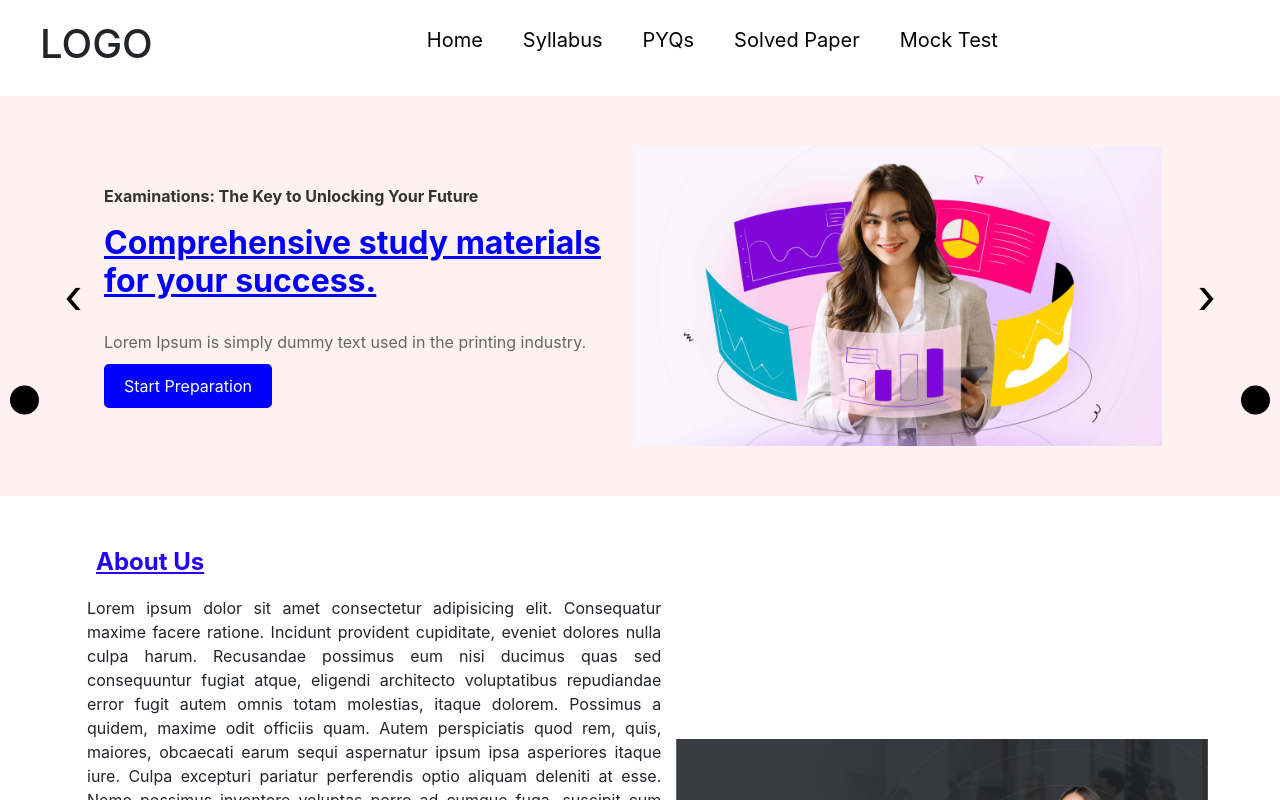
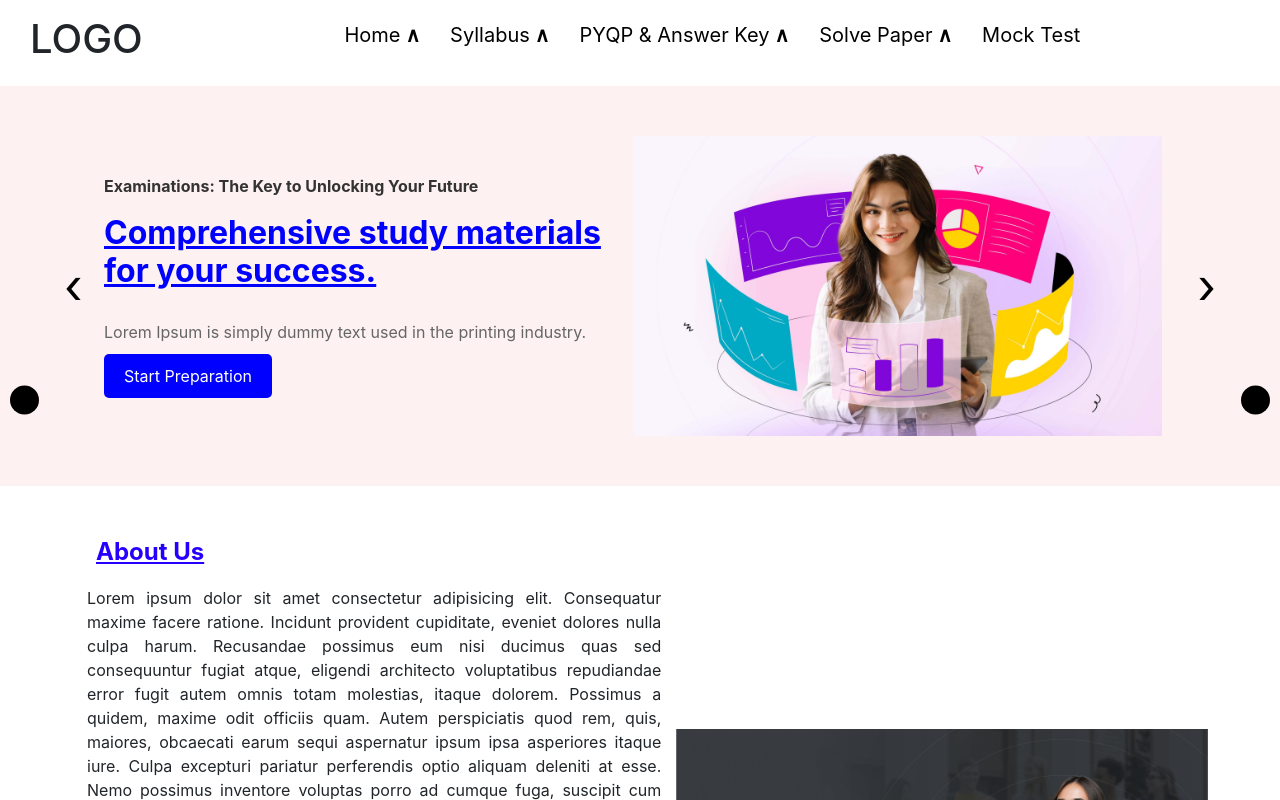
Before and after one commit to Zainabfatima12/trehousingpublications, a Vue app in the folder frontend/: page / in a window 1280 px wide. Shown: the top 800 px of the page. Built offline with nearby package versions, Linux system fonts and the light colour scheme; the HTML template or start-up script is replaced by a standard one.

Commit message:
Update Header
Update Header

```diff
--- a/frontend/src/components/Homepage/HeaderSec.vue
+++ b/frontend/src/components/Homepage/HeaderSec.vue
@@ -1,40 +1,188 @@
+
 <template>
   <div>
-    <nav>
+    <nav ref="navMenu">
+      <!-- Logo Section -->
       <div class="logo">
+        <h1>LOGO</h1>
+      </div>
 
-         <h1>LOGO</h1>
-      </div>
-      <div class="menu-icon" @click="toggleMenu">
+      <!-- Mobile Menu Icon -->
+      <div class="menu-icon" @click="toggleMenu" ref="menuIcon">
         <div></div>
         <div></div>
         <div></div>
       </div>
+
+      <!-- Navigation Links -->
       <ul :class="['nav-links', { active: isMenuActive }]">
-        <li><a href="#">Home</a></li>
-        <li><a href="#">Syllabus</a></li>
-        <li><a href="#">PYQs</a></li>
-        <li><a href="#">Solved Paper</a></li>
-        <li><a href="#">Mock Test</a></li>
+        <li v-for="(item, index) in menuItems" :key="index" class="dropdown">
+          <a href="#" @click.prevent="toggleDropdown(index)">
+            {{ item.name }} <span v-if="item.submenu" class="dropdown-icon">&and;</span>
+          </a>
+
+          <!-- Dropdown Menu -->
+          <ul v-if="item.submenu" :class="['dropdown-menu', { show: activeDropdown === index }]">
+            <li v-for="(subItem, subIndex) in item.submenu" :key="subIndex" class="sub-dropdown">
+              <a href="#" @click.prevent="toggleSubDropdown(index, subIndex)">
+                {{ subItem.name }} <span v-if="subItem.submenu" class="sub-dropdown-icon">+</span>
+              </a>
+
+              <!-- Sub-dropdown Menu -->
+              <ul v-if="subItem.submenu" :class="['sub-dropdown-menu', { show: activeSubDropdown[index] === subIndex }]">
+                <li v-for="(subSubItem, subSubIndex) in subItem.submenu" :key="subSubIndex">
+                  <a href="#">{{ subSubItem }}</a>
+                </li>
+              </ul>
+            </li>
+          </ul>
+        </li>
       </ul>
     </nav>
   </div>
 </template>
 
 <script>
-// import logoPath from "@/assets/Homepage/logo-nobg.png";
-
 export default {
   data() {
     return {
-      // logo: logoPath,
       isMenuActive: false,
+      activeDropdown: null,
+      activeSubDropdown: {},
+      menuItems: [
+        {
+          name: "Home",
+          submenu: [
+            { name: "About" },
+            { name: "Mission & Vision" },
+            { name: "Books" },
+            { name: "Notification" },
+            { name: "News Letter" },
+          ],
+        },
+        {
+          name: "Syllabus",
+          submenu: [
+            {
+              name: "BPSC TRE",
+              submenu: [
+                "PGT(11-12)",
+                "TGT(9-10)",
+                "UPPER PRT(6-8)",
+                "PRT(1-5)",
+              ],
+            },
+            {
+              name: "BIHAR STET",
+              submenu: ["STET 1 TGT (9-10)", "STET 2 PGT(11-12)"],
+            },
+            { name: "KVS", submenu: ["PGT", "TGT", "PRT"] },
+            { name: "NVS", submenu: ["PGT", "TGT", "PRT"] },
+            { name: "DSSB", submenu: ["PGT", "TGT", "PRT"] },
+            {
+              name: "TET(1-8)",
+              submenu: [
+                "CTET",
+                "BIHAR",
+                "JHARKHAND",
+                "UTTAR PRADESH",
+                "UTTARAKHAND",
+                "MADHYA PRADESH",
+                "RAJASTHAN",
+                "HARYANA",
+                "HIMACHAL PRADESH",
+                "ASSAM",
+                "GUJARAT",
+                "CHHATTISGARH",
+                "MAHARASHTRA",
+                "ANDHRA PRADESH",
+                "ARUNACHAL PRADESH",
+                "GOA",
+                "KARNATAKA",
+                "KERALA",
+                "MANIPUR",
+                "MEGHALAYA",
+                "MIZORAM",
+                "NAGALAND",
+                "ODISHA",
+                "PUNJAB",
+                "SIKKIM",
+                "TAMIL NADU",
+                "TELANGANA",
+                "TRIPURA",
+                "WEST BENGAL",
+              ],
+            },
+            { name: "HARYANA(HPSP)" },
+            { name: "UP LT GRADE GIC" },
+          ],
+        },
+        {
+          name: "PYQP & Answer Key",
+          submenu: [
+            {
+              name: "BPSC",
+              submenu: [
+                "PGT (11-12)",
+                "TGT (9-12)",
+                "UPPER PRT(6-8)",
+                "PRT(1-5)",
+              ],
+            },
+            { name: "BIHAR STET", submenu: ["STET 1 TGT (9-10)", "STET 2 PGT(11-12)"] },
+            { name: "KVS", submenu: ["PGT", "TGT", "PRT"] },
+            { name: "NVS", submenu: ["PGT", "TGT", "PRT"] },
+            { name: "DSSB", submenu: ["PGT", "TGT", "PRT"] },
+            { name: "HARYANA(HPSP)", submenu: ["PGT"] },
+            { name: "UP LT GRADE GIC", submenu: ["PGT"] },
+          ],
+        },
+        {
+          name: "Solve Paper",
+          submenu: [
+            {
+              name: "BPSC TRE",
+              submenu: [
+                "BPSC TRE 1.0 (11-12) Computer Science",
+                "BPSC TRE 2.0 (11-12) Computer Science",
+                "BPSC TRE 2.0 (9-10) Computer Science",
+                "BPSC TRE 3.0 (11-12) Computer Science",
+                "BPSC TRE 3.0 (6-10) Computer Science",
+              ],
+            },
+          ],
+        },
+        {
+          name: "Mock Test",
+
+        },
+      ],
     };
   },
   methods: {
     toggleMenu() {
       this.isMenuActive = !this.isMenuActive;
     },
+    toggleDropdown(index) {
+      this.activeDropdown = this.activeDropdown === index ? null : index;
+      this.activeSubDropdown = {}; // Reset sub-dropdowns
+    },
+    toggleSubDropdown(parentIndex, subIndex) {
+      this.activeSubDropdown[parentIndex] =
+        this.activeSubDropdown[parentIndex] === subIndex ? null : subIndex;
+    },
+    closeDropdowns(event) {
+      if (!this.$refs.navMenu.contains(event.target)) {
+        this.activeDropdown = null;
+        this.activeSubDropdown = {};
+      }
+    },
+  },
+  mounted() {
+    document.addEventListener("click", this.closeDropdowns);
+  },
+  beforeUnmount() {
+    document.removeEventListener("click", this.closeDropdowns);
   },
 };
 </script>
@@ -42,82 +190,159 @@ export default {
 <style scoped>
 @import url("https://cdn.jsdelivr.net/npm/bootstrap@4.6.2/dist/css/bootstrap.min.css");
 
+/* Navbar Styles */
 nav {
   display: flex;
   justify-content: space-between;
   align-items: center;
-  padding: 20px 40px;
-  background-color: white;
+  padding: 15px 30px;
   width: 100%;
-  /* padding: 40px; */
+  position: relative;
 }
 
-.logo {
-  /* flex-shrink: 0; */
-}
-
-.logo img {
-  width: 115px;
-  height: auto;
-  margin-left: 10px;
-}
-
+/* Navbar Links */
 .nav-links {
   display: flex;
   align-items: center;
   list-style: none;
   flex-grow: 1;
-  justify-content: center; /* Centering links */
+  justify-content: center;
 }
 
 .nav-links li {
-  margin: 0 20px;
+  position: relative;
+  margin: 0 15px;
 }
 
 .nav-links a {
   text-decoration: none;
   color: black;
   font-size: 20px;
-  /* font-weight: bold; */
-  transition: color 0.3s ease-in-out, text-decoration 0.3s ease-in-out;
+  transition: color 0.3s ease-in-out;
+  display: flex;
+  align-items: center;
 }
 
-.nav-links a:hover {
+.nav-links a:hover{
   text-decoration: underline;
+  font-weight: bold !important;
+}
+
+/* Dropdown Menu */
+.dropdown-menu {
+  display: none;
+  position: absolute;
+  top: 100%;
+  left: 0;
+  list-style: none;
+  /* padding: 10px 0; */
+  width: auto;
+  z-index: 1001;
+  border: none;
+  margin-top: 20px;
+}
+
+.dropdown-menu.show {
+  display: block;
+}
+/* Styling for dropdown icons */
+.dropdown-icon {
+  padding-left: 5px;
+  font-size: 20px;
   font-weight: bold;
-  transition: all 0.3s ease-in-out;
+}
+
+/* Sub-dropdown menu */
+
+/* .dropdown {
+  padding: 5px;
+} */
+
+.sub-dropdown {
+  position: relative;
+  font-size: 20px;
+  width: 100%;
+  right: 25px;
+  padding: 10px 20px;
+
+}
+
+.sub-dropdown a {
+  /* display: flex; */
+  justify-content: space-between;
+  align-items: center;
+  font-size: 20px;
+  width: 30vh;
+  /* background-color: yellow; */
+
+
+}
+
+.sub-dropdown-menu {
+  display: none;
+  position: absolute;
+  top: -10px;
+  left: 100%;
+  background-color: white;
+  /* background-color: rgb(116, 103, 191); */
+  list-style: none;
+  padding: 10px 0;
+  width: 40vh;
+  height: 40vh;
+  overflow-y: auto;
+  z-index: 1000;
+  scroll-behavior: smooth;
+  text-align: left;
+  font-size: 20px;
+  right: 50px;
+  border-radius: 10px;
+  margin-left: -40px;
+  /* margin-top: 20px; */
+}
+
+.sub-dropdown-menu a{
+  padding: 10px 0;
+}
+
+.sub-dropdown-menu.show {
+  display: block;
 }
 
 
+
+/* Mobile Menu Icon */
 .menu-icon {
   display: none;
   flex-direction: column;
   justify-content: space-between;
-  width: 25px;
-  height: 18px;
+  width: 30px;
+  height: 22px;
   cursor: pointer;
-
 }
 
 .menu-icon div {
   width: 100%;
-  height: 3px;
+  height: 4px;
   background-color: black;
-
 }
 
-/* Responsive Design */
+
+@media (max-width: 1024px) {
+  .dropdown-menu, .sub-dropdown-menu {
+    width: 100%;
+  }
+}
+
+/* Responsive Design for Mobile Screens */
+
 @media (max-width: 768px) {
+  nav {
+    padding: 25px 20px;
+  }
+
   .menu-icon {
     display: flex;
-
   }
-  .logo img
-  {
-    width: 78px;
-    margin-left: -20px;
-  }
-
 
   .nav-links {
     display: none;
@@ -125,12 +350,12 @@ nav {
     align-items: center;
     width: 100%;
     position: absolute;
-    top: 85px;
+    top: 100%;
     left: 0;
-    background-color: #f9f2f2;
-    box-shadow: 0 4px 8px rgba(0, 0, 0, 0.1);
-    z-index: 2;
-    padding: 15px 0;
+    background-color: white;
+        box-shadow: 0 4px 8px rgba(0, 0, 0, 0.1);
+    padding: 0px 20px;
+    z-index: 1002;
   }
 
   .nav-links.active {
@@ -139,18 +364,145 @@ nav {
 
   .nav-links li {
     margin: 10px 0;
+    width: 100%;
+    text-align: center;
+    /* padding: 0; */
+    margin: 0;
+    font-size: 18px;
+  }
+  .dropdown-icon{
+    font-size: 15px;
+  }
+
+  .dropdown-menu {
+    position: static;
+    width: 100%;
+
+    padding: 0px 50px;
+
+  }
+
+
+  .dropdown-menu li a
+  {
+
+    width: 100%;
+    padding: 5px 10px;
+  }
+
+  .sub-dropdown-menu {
+    position: static;
+    width: 100%;
+
+    padding: 0px 100px;
+    /* background-color: aqua; */
+    bottom: 0%;
+    height: inherit;
+
+
+
+  }
+
+  .dropdown-menu li{
+    padding: 0;
+    margin: 0;
+
+  }
+  .sub-dropdown-menu li{
+    text-align: center;
+    display: block;
+    padding: 0;
+    margin: 0;
+  }
+
+  /* Scrollable Dropdown for Small Screens */
+  .dropdown-menu {
+    /* max-height: 250px; */
+    overflow-y: auto;
+
   }
 }
 
+/* Extra Small Screens (Phones) */
+
+
+/* Responsive Design for 480px Screens */
 @media (max-width: 480px) {
-  .logo img {
-    width: 60px;
-    margin-left: -20px;
+  nav {
+    padding: 15px;
+  }
 
+  .nav-links {
+    padding: 8px;
+  }
+
+  .nav-links li {
+    margin: 6px 0;
+  }
+
+  .dropdown-menu {
+    padding: 0 30px;
+  }
+
+  .sub-dropdown-menu {
+    padding: 0 80px;
+  }
+
+  .menu-icon {
+    width: 22px;
+    height: 18px;
   }
 
   .nav-links a {
     font-size: 16px;
   }
+
+  .dropdown-menu {
+    font-size: 16px;
+  }
+
+  .sub-dropdown-menu {
+    font-size: 14px;
+  }
+}
+
+/* Responsive Design for 365px Screens */
+@media (max-width: 365px) {
+  nav {
+    padding: 10px;
+  }
+
+  .menu-icon {
+    width: 20px;
+    height: 16px;
+  }
+
+  .nav-links {
+    padding: 5px;
+  }
+
+  .nav-links li {
+    margin: 5px 0;
+  }
+
+  .dropdown-menu {
+    padding: 0 20px;
+  }
+
+  .sub-dropdown-menu {
+    padding: 0 50px;
+  }
+
+  .nav-links a {
+    font-size: 14px;
+  }
+
+  .dropdown-menu {
+    font-size: 14px;
+  }
+
+  .sub-dropdown-menu {
+    font-size: 12px;
+  }
 }
 </style>
```
